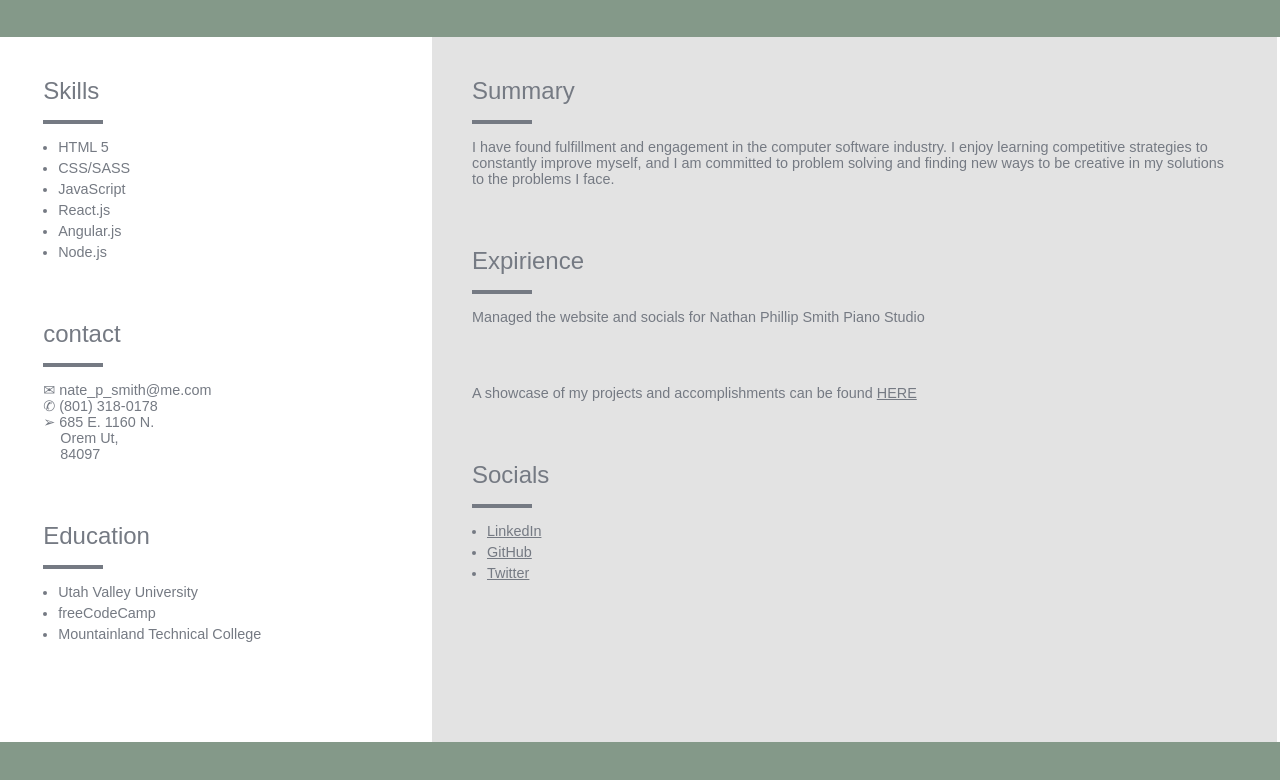
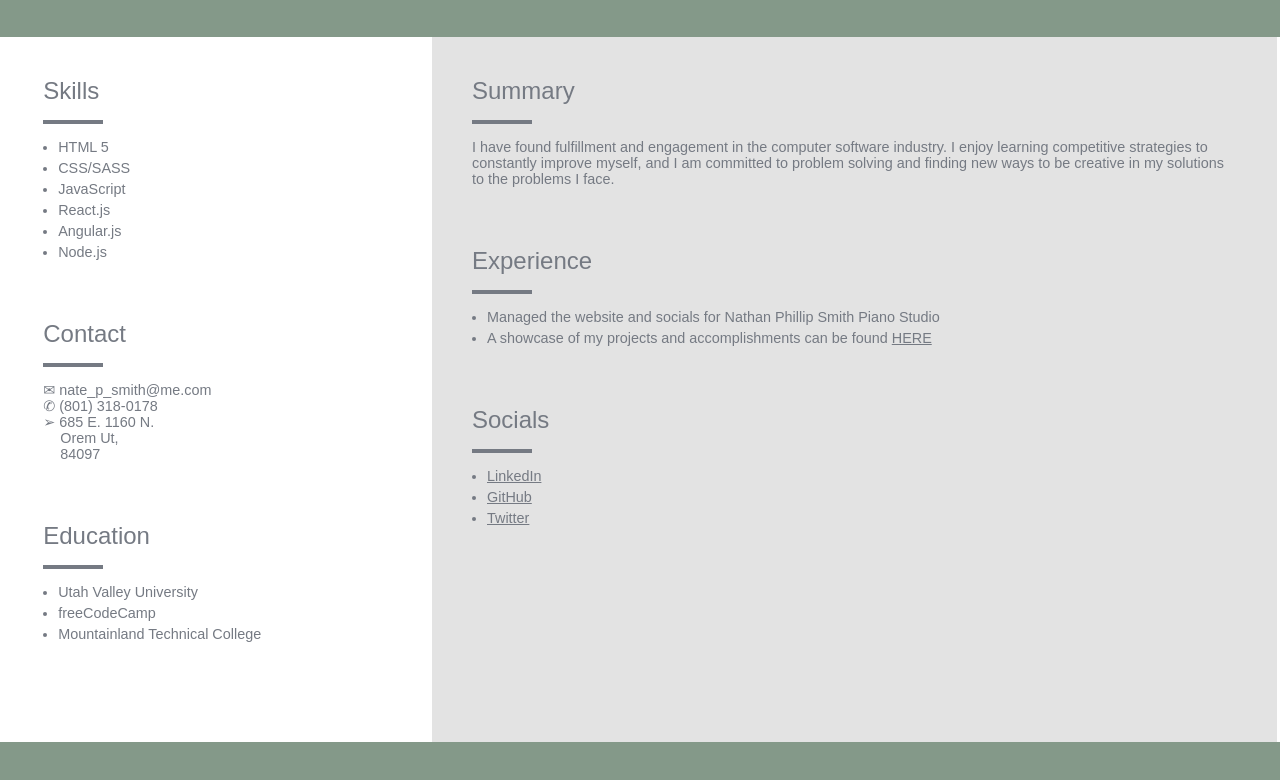
Before and after one commit to Nathan-Phillip-Smith/sassProject, a plain HTML site: page index.html in a window 1280 px wide. Shown: the part 110-890 px from the top of the page. Drawn offline with Linux system fonts and the light colour scheme.

Commit message:
finished

```diff
--- a/css/style.scss
+++ b/css/style.scss
@@ -91,8 +91,12 @@ main {
             h2 {
                 @include content-h2;
             }
-            p {
+            ul {
                 @include content-p;
+                margin-left: 15px;
+                li {
+                    margin-bottom: 5px;
+                }
             }
         }
         #social {
@@ -100,7 +104,7 @@ main {
                 @include content-h2;
             }
             ul {
-                @include content-p;
+                @include content-ul;
                 margin-left: 15px;
                 li {
                     margin-bottom: 5px;
--- a/index.html
+++ b/index.html
@@ -26,7 +26,7 @@
                     </ul>
                 </div>
                 <div id="contact">
-                    <h2>contact</h2>
+                    <h2>Contact</h2>
                     <div>
                         <p>&#9993; nate_p_smith@me.com</p>
                         <p>&#9990; (801) 318-0178</p>
@@ -51,9 +51,11 @@
                     <p>I have found fulfillment and engagement in the computer software industry. I enjoy learning competitive strategies to constantly improve myself, and I am committed to problem solving and finding new ways to be creative in my solutions to the problems I face.</p>
                 </div>
                 <div id="expirience">
-                    <h2>Expirience</h2>
-                    <p>Managed the website and socials for Nathan Phillip Smith Piano Studio</p>
-                    <p>A showcase of my projects and accomplishments can be found <a href="#">HERE</a></p>
+                    <h2>Experience</h2>
+                    <ul>
+                        <li>Managed the website and socials for Nathan Phillip Smith Piano Studio</li>
+                        <li>A showcase of my projects and accomplishments can be found <a href="#">HERE</a></li>
+                    </ul>
                 </div>
                 <div id="social">
                     <h2>Socials</h2>
```
Also changed, not shown: css/style.css, 1 other file.
